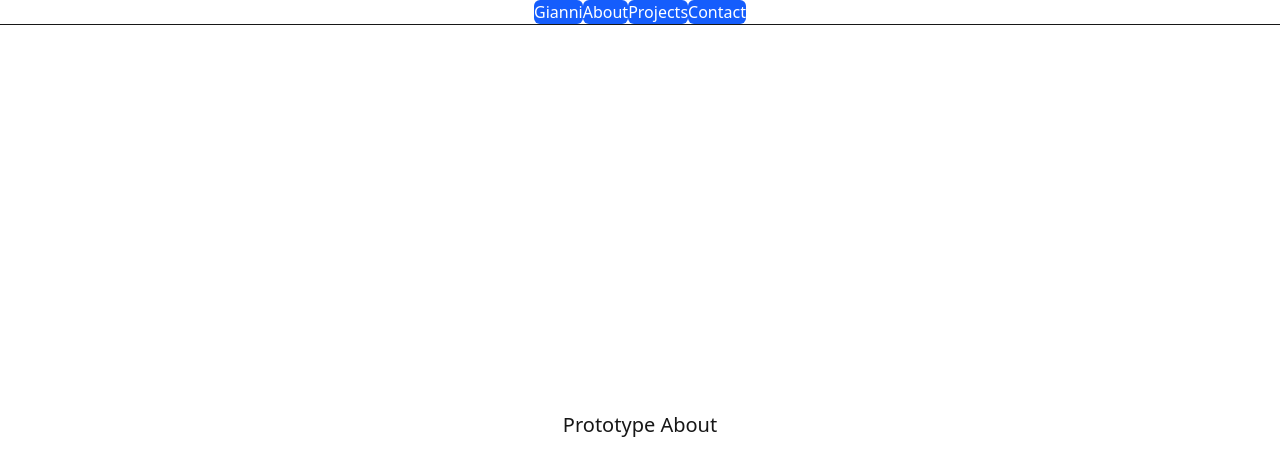
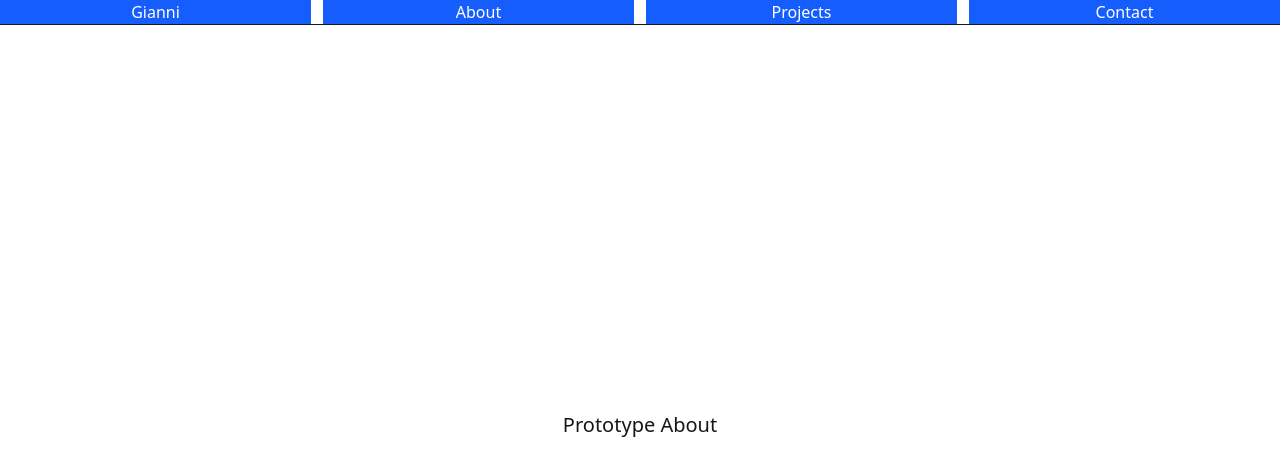
Before and after one commit to giannicottone/gianni-portfolio, a Next.js app: page /about in a window 1280 px wide. Shown: the top 476 px of the page. Built offline with nearby package versions, Linux system fonts and the light colour scheme.

Commit message:
Changed Button Styles to Be Rectangles

```diff
--- a/src/app/layout.tsx
+++ b/src/app/layout.tsx
@@ -15,7 +15,7 @@ const geistMono = Geist_Mono({
 
 export const metadata: Metadata = {
   title: "Gianni Cottone – Portfolio",
-  description: "Full-stack developer building modern web apps with Next.js, TypeScript, and Tailwind CSS.",
+  description: "Portfolio Webpage for Gianni Cottone",
 };
 
 export default function RootLayout({
--- a/src/components/Navbar.tsx
+++ b/src/components/Navbar.tsx
@@ -4,8 +4,8 @@ import Link from "next/link";
 
 export default function Navbar() {
   return (
-    <nav className="border-b-1 flex justify-center">
-      <Link href="/" className="btn"> Gianni</Link>
+    <nav className="border-b-1 flex justify-center gap-3">
+        <Link href="/" className="btn"> Gianni</Link>
         <Link href="/about" className="btn"> About </Link>
         <Link href="/projects" className="btn"> Projects</Link>
         <Link href="/contact" className="btn"> Contact </Link>
--- a/src/styles/globals.css
+++ b/src/styles/globals.css
@@ -44,6 +44,6 @@ a {
 @layer components {
   /* Buttons */
   .btn {
-    @apply rounded-md text-white bg-blue-600 hover:bg-blue-700 transition;
+    @apply basis-1/4 rounded-none text-center text-white bg-blue-600 hover:bg-blue-700 transition;
   }
 }
```
